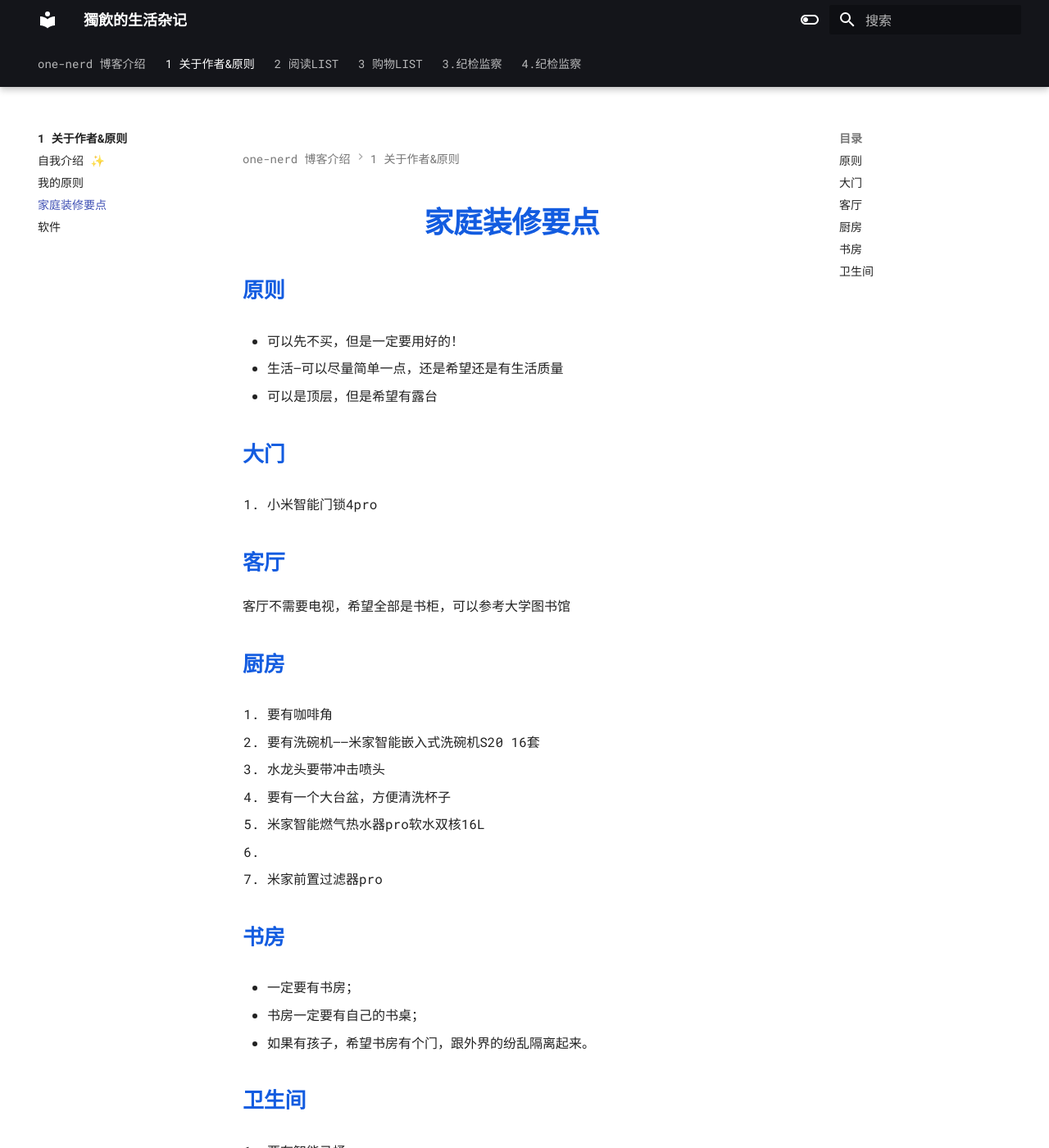
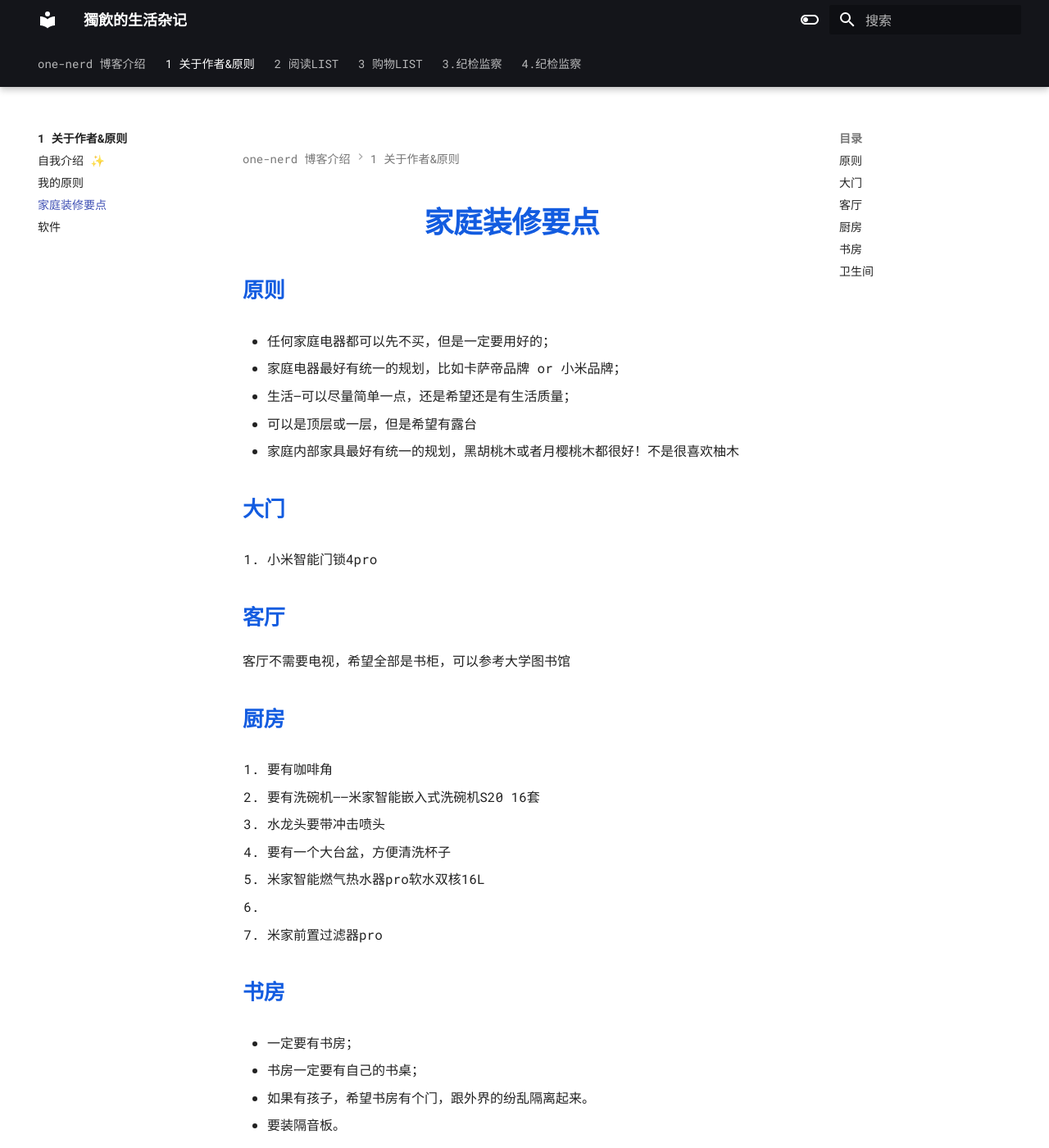
Before and after one commit to one-nerd/one-nerd.github.io, an MkDocs documentation site: the page built from docs/1-关于作者&原则/3.家庭装修要点（记录）.md, in a window 1280 px wide and 1400 px high. Shown: the whole window at 82% size. Built offline with MkDocs 1.6.1 and Material for MkDocs 9.7.7, drawn with Linux system fonts in a browser that asks for light colours; some web fonts are replaced.

Commit message:
Update documentation with new lists and revisions
Added a制度学习记录 markdown file, updated book and purchase lists, and revised principles and item details in various documentation files for improved clarity and completeness.

```diff
--- a/docs/1-关于作者&原则/3.家庭装修要点（记录）.md
+++ b/docs/1-关于作者&原则/3.家庭装修要点（记录）.md
@@ -2,9 +2,11 @@
 
 ## 原则
 
-* 可以先不买，但是一定要用好的！
-* 生活—可以尽量简单一点，还是希望还是有生活质量
-* 可以是顶层，但是希望有露台
+* 任何家庭电器都可以先不买，但是一定要用好的；
+* 家庭电器最好有统一的规划，比如卡萨帝品牌 or 小米品牌；
+* 生活—可以尽量简单一点，还是希望还是有生活质量；
+* 可以是顶层或一层，但是希望有露台
+* 家庭内部家具最好有统一的规划，黑胡桃木或者月樱桃木都很好！不是很喜欢柚木
 
 ## 大门
 
@@ -29,6 +31,7 @@
 * 一定要有书房；
 * 书房一定要有自己的书桌；
 * 如果有孩子，希望书房有个门，跟外界的纷乱隔离起来。
+* 要装隔音板。
 
 ## 卫生间
 
```
Also changed, not shown: docs/2-阅读LIST/1-读库系列/05-读库2024/读库2403.md (+2 -2 lines), docs/2-阅读LIST/index.md (+4 -3 lines), docs/2-阅读LIST/制度学习记录.md (added, +6 -0 lines), docs/3-购物LIST/2025年/index.md (+3 -2 lines).
